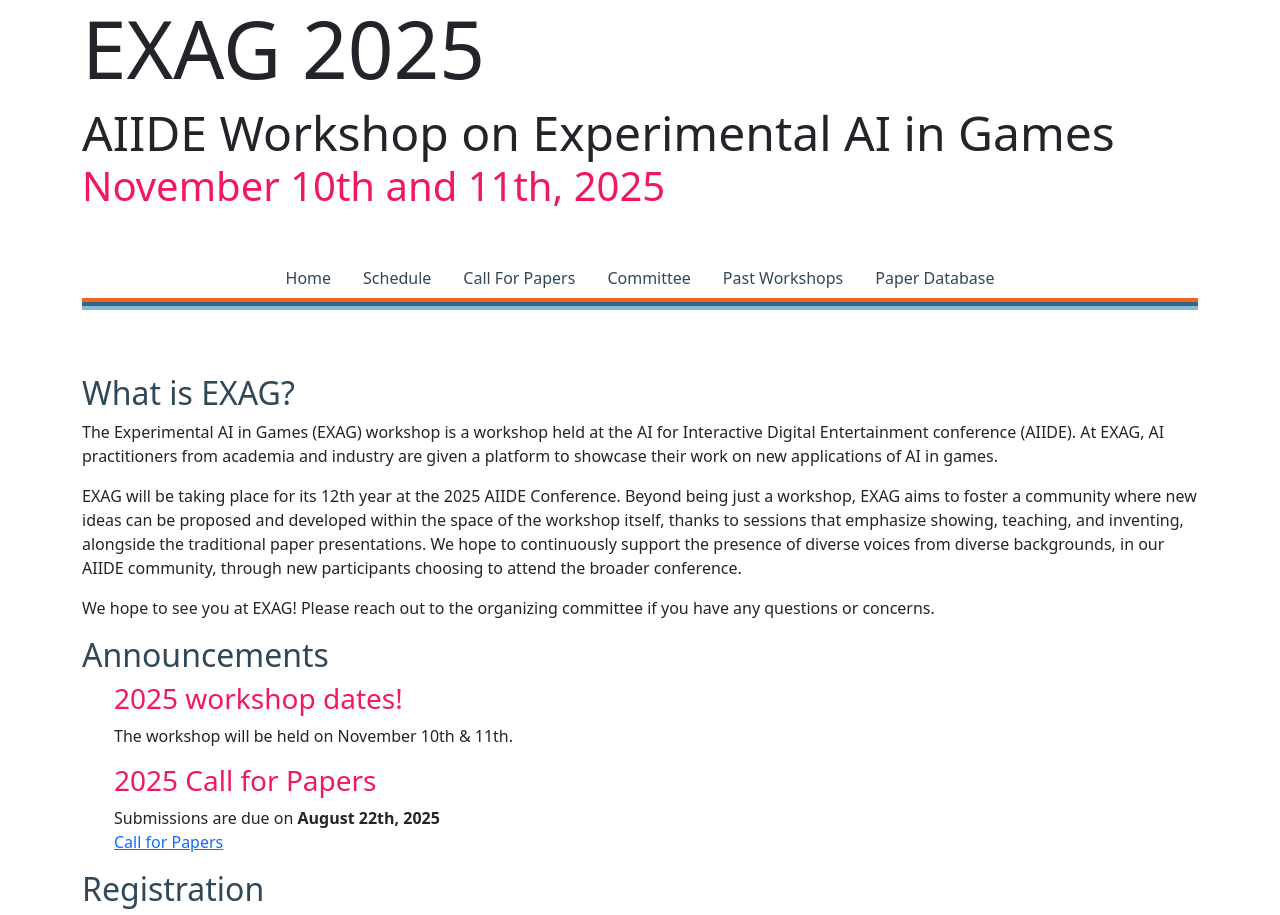
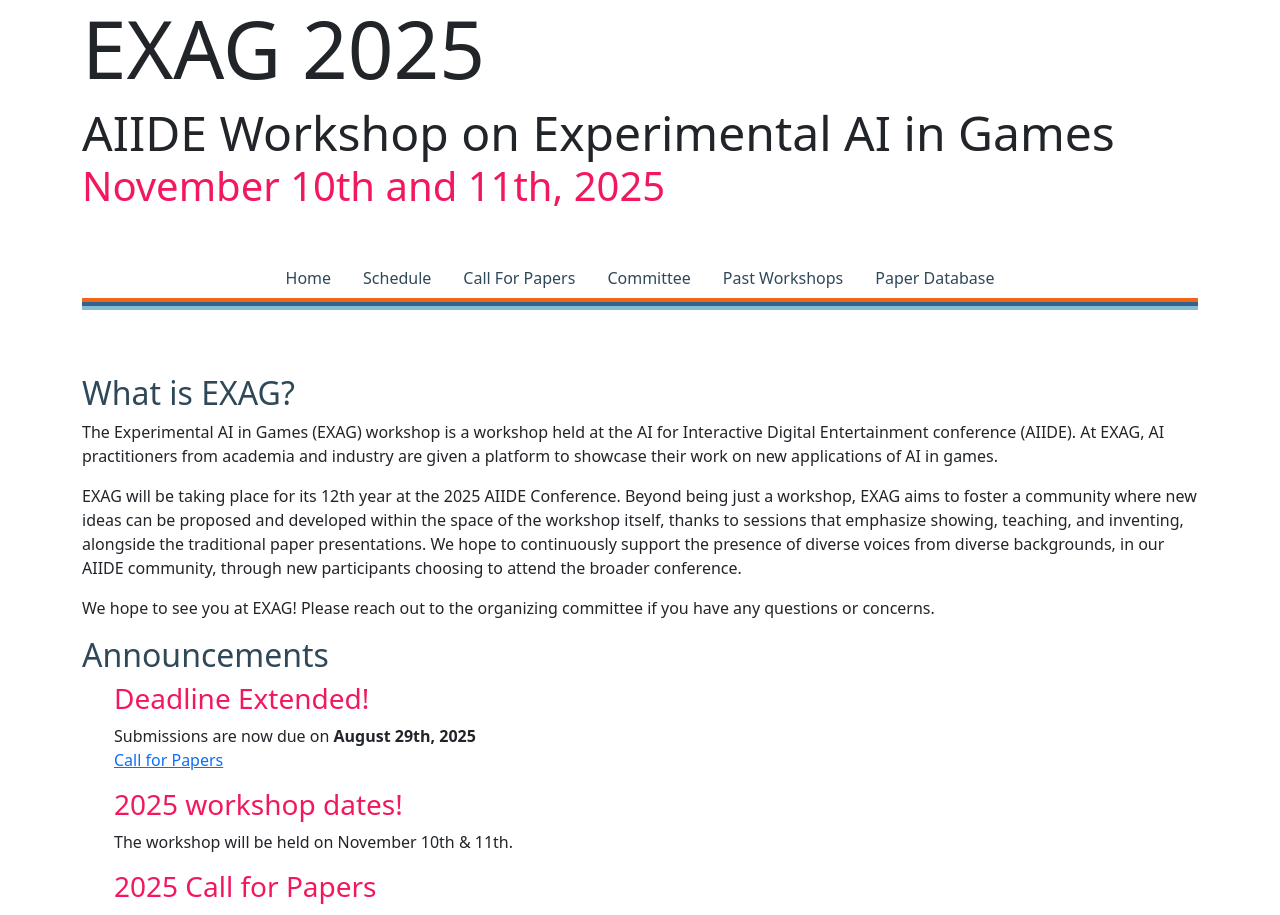
Before and after one commit to aiide-exag/aiide-exag.github.io, a Next.js app: page / in a window 1280 px wide. Shown: the top 915 px of the page. Built offline with nearby package versions, Linux system fonts and the light colour scheme.

Commit message:
updated submission date

```diff
--- a/package.json
+++ b/package.json
@@ -21,9 +21,12 @@
     "@fortawesome/free-regular-svg-icons": "^6.1.1",
     "@fortawesome/free-solid-svg-icons": "^6.1.1",
     "@fortawesome/react-fontawesome": "^0.1.18",
+    "@jridgewell/source-map": "^0.3.11",
+    "@types/json-schema": "^7.0.15",
     "@types/mdx": "^2.0.5",
     "bootstrap": "^5.1.3",
     "html-loader": "^4.2.0",
+    "json-schema": "^0.4.0",
     "markdown-loader": "^8.0.0",
     "next": "^13.3.4",
     "react": "^18.1.0",
--- a/src/pages/index.tsx
+++ b/src/pages/index.tsx
@@ -36,6 +36,19 @@
                     </p>
                     <h2 className="mb-2">Announcements</h2>
                     <div className="announcement">
+                        <h3>Deadline Extended!</h3>
+                        <p>
+                            Submissions are now due on <b>August 29th, 2025</b><br />
+                            <a
+                                href="/call_for_papers"
+                                target="_blank"
+                                rel="noopener"
+                            >
+                                Call for Papers
+                            </a>
+                        </p>
+                    </div>
+                    <div className="announcement">
                         <h3>2025 workshop dates!</h3>
                         <p>
                             The workshop will be held on November 10th & 11th.
@@ -44,7 +57,7 @@
                     <div className="announcement">
                         <h3>2025 Call for Papers</h3>
                         <p>
-                            Submissions are due on <b>August 22th, 2025</b><br />
+                            Submissions are due on <b>August 29th, 2025</b><br />
                             <a
                                 href="/call_for_papers"
                                 target="_blank"
```
Also changed, not shown: src/call_for_papers.md (+4 -1 lines), 1 other file (tests, documents, lock files or other folders).
